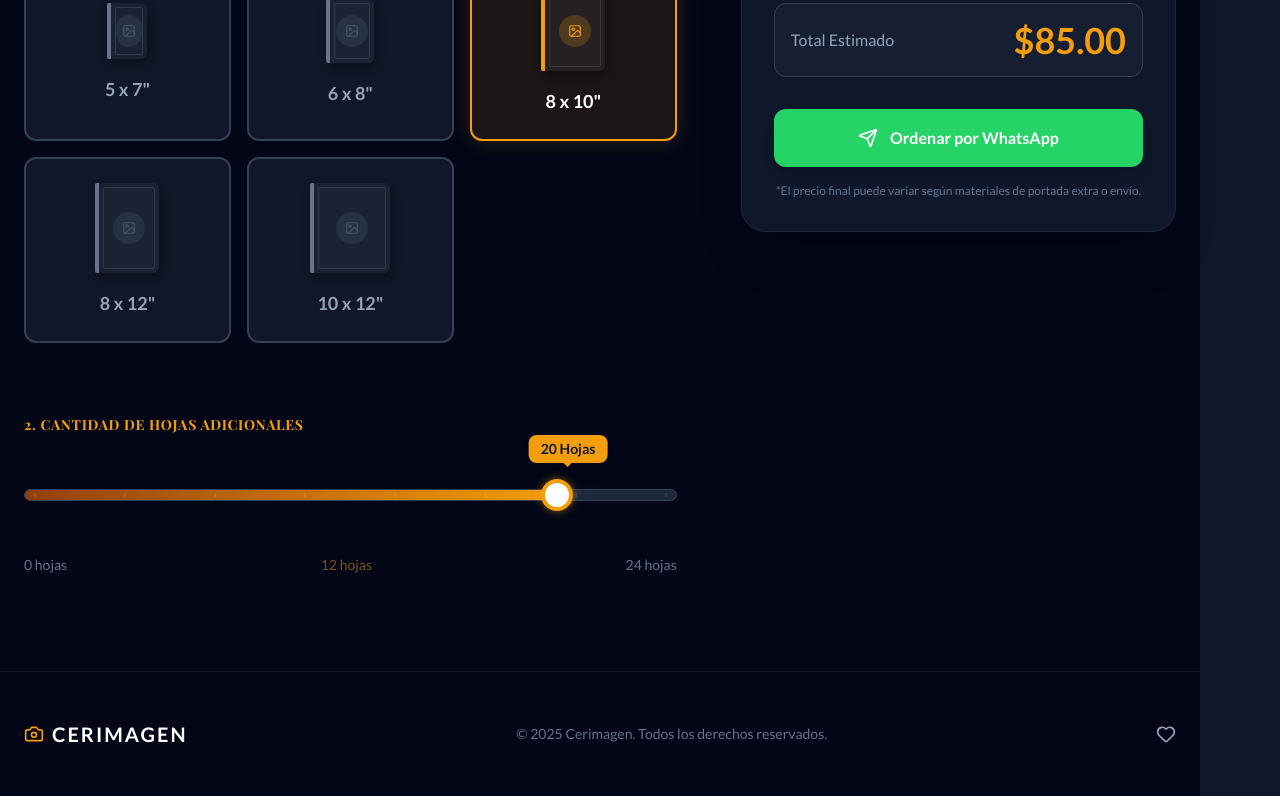
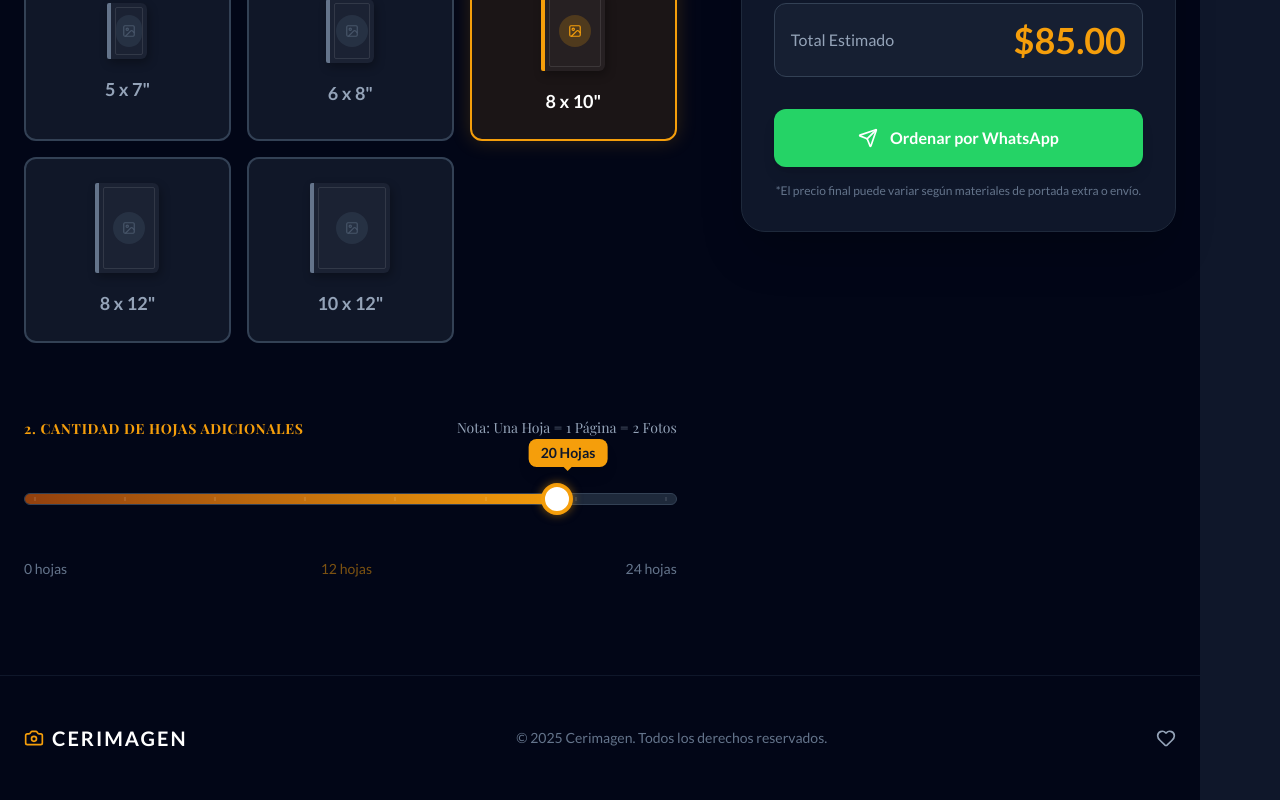
Before and after one commit to Mangelox/cerimagen-web, a React (Vite) app: page / in a window 1280 px wide. Shown: the part 1471-2271 px from the top of the page. Built offline with nearby package versions, Linux system fonts and the light colour scheme; a web font is replaced by a local one.

Commit message:
fix: Cambio Nota de Hoja

```diff
--- a/src/App.tsx
+++ b/src/App.tsx
@@ -201,6 +201,9 @@ const App = () => {
                 <h3 className="text-amber-500 font-bold uppercase tracking-wider text-sm">
                   2. Cantidad de Hojas Adicionales
                 </h3>
+                <h6>
+                  <span className="text-slate-400 text-sm">Nota: Una Hoja = 1 Página = 2 Fotos </span>
+                </h6>
               </div>
 
               <div className="relative h-14 flex items-center justify-center">
```
